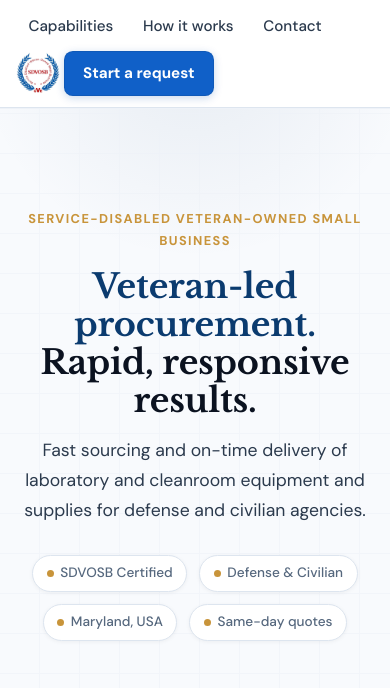
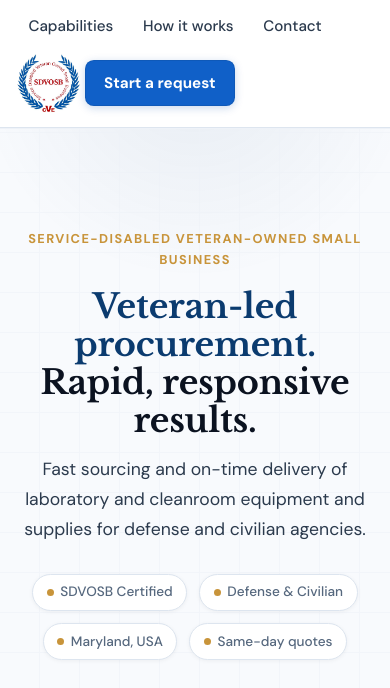
Before and after one commit to kptgsolutions/Website, a plain HTML site: page index.html in a window 390 px wide. Shown: the part 156-844 px from the top of the page. Drawn offline with nearby package versions, Linux system fonts and the light colour scheme.

Commit message:
Increase mobile seal height from 44px to 65px

```diff
--- a/index.html
+++ b/index.html
@@ -147,7 +147,7 @@
         align-items: center;
       }
       .mobile-seal .seal {
-        height: 44px;
+        height: 65px;
         width: auto;
       }
     }
```
